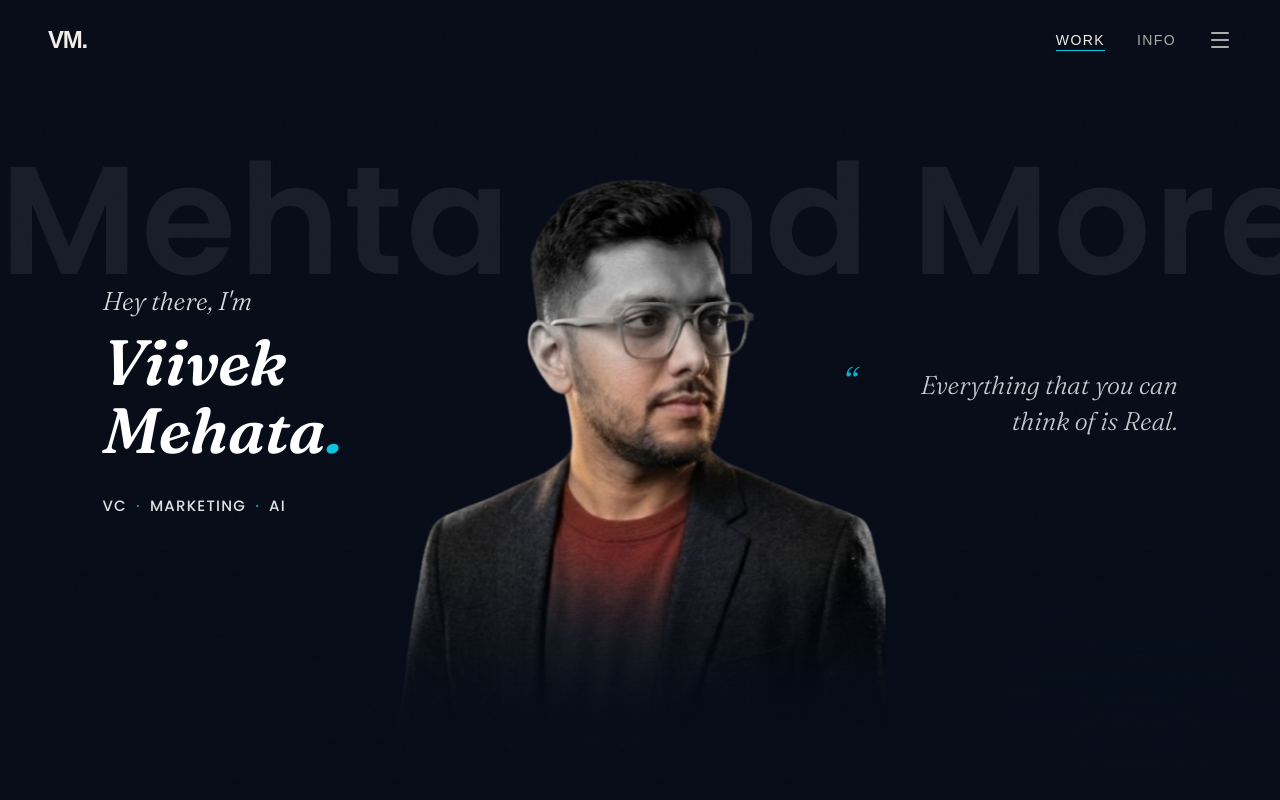
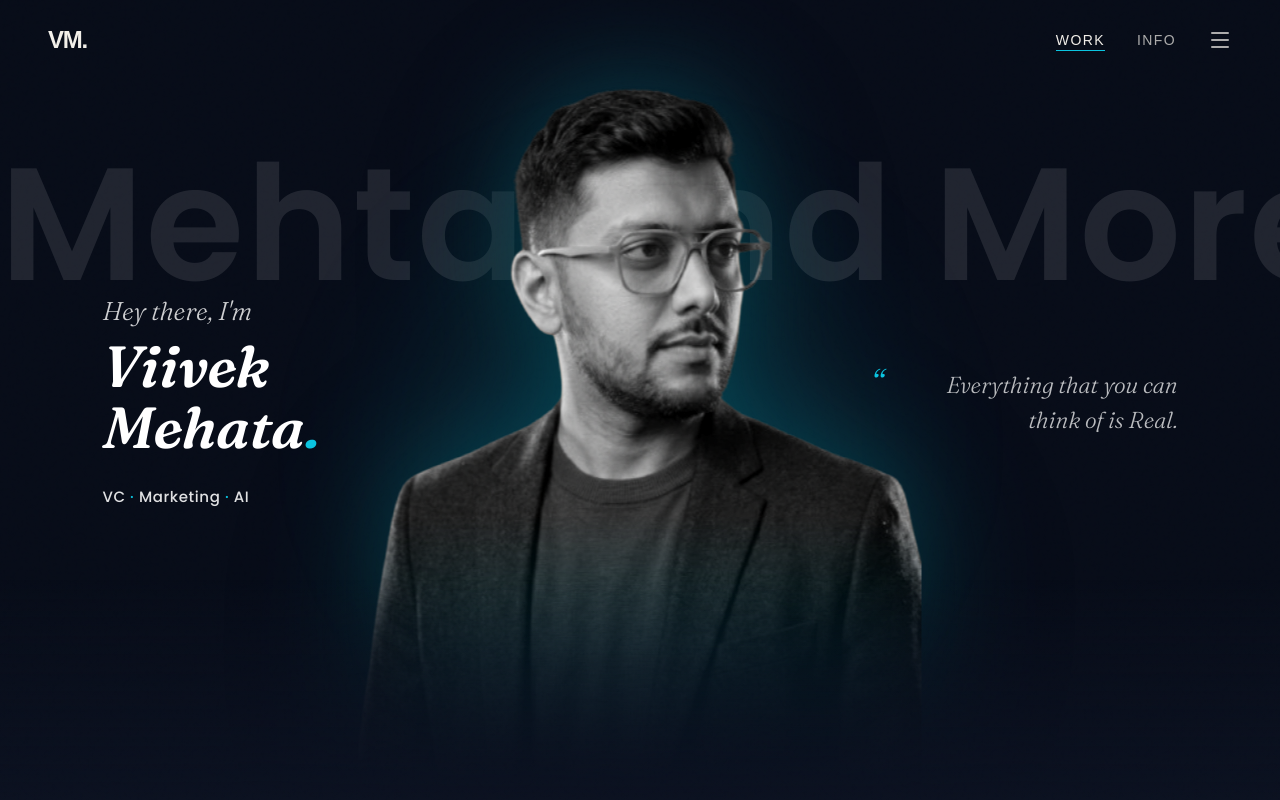
Before and after one commit to Viivek16/portfolio, a React (Vite) app: page / in a window 1280 px wide. Shown: the top 800 px of the page. Built offline with nearby package versions, Linux system fonts and the light colour scheme; a web font is replaced by a local one.

Commit message:
feat(work): enlarge hero portrait, restore cyan aura, fix figure-only cursor color-reveal (alpha hit-test)

```diff
--- a/src/components/Hero.jsx
+++ b/src/components/Hero.jsx
@@ -1,171 +1,150 @@
 import { useRef, useEffect } from 'react';
-import { motion, useMotionValue, useSpring, useTransform, useMotionTemplate } from 'framer-motion';
+import { motion } from 'framer-motion';
 
-// Emil Kowalski strong ease-out for UI interactions
-const EASE = [0.23, 1, 0.32, 1];
+const EASE = [0.25, 0.46, 0.45, 0.94];
 const GUTTER = '8vw';
-const NEXT_BG = '#070C18';
+const NEXT_BG = '#0B1120';
 
 const Hero = () => {
   const sectionRef = useRef(null);
+  const wordmarkRef = useRef(null);
+  const tiltRef = useRef(null);
+  const grayRef = useRef(null);
+  const colorRef = useRef(null);
+  const hit = useRef({ ctx: null, w: 0, h: 0 });
 
-  // Motion values for normalized mouse position [-1, 1]
-  const mouseX = useMotionValue(0);
-  const mouseY = useMotionValue(0);
-
-  // Spring physics for natural, interruption-friendly motion
-  const springConfig = { stiffness: 100, damping: 20, mass: 0.5 };
-  const smoothX = useSpring(mouseX, springConfig);
-  const smoothY = useSpring(mouseY, springConfig);
-
-  // Mapped transforms for 3D tilt
-  const rotateX = useTransform(smoothY, [-1, 1], [6, -6]);
-  const rotateY = useTransform(smoothX, [-1, 1], [-6, 6]);
-
-  // Mapped transforms for interactive masking
-  const maskX = useTransform(smoothX, [-1, 1], ['10%', '90%']);
-  const maskY = useTransform(smoothY, [-1, 1], ['10%', '90%']);
-  const maskImage = useMotionTemplate`radial-gradient(circle 240px at ${maskX} ${maskY}, transparent 0%, transparent 35%, #000 75%)`;
+  const buildHit = () => {
+    const img = colorRef.current;
+    if (!img || !img.naturalWidth) return;
+    const c = document.createElement('canvas');
+    c.width = img.naturalWidth; c.height = img.naturalHeight;
+    const ctx = c.getContext('2d', { willReadFrequently: true });
+    try { ctx.drawImage(img, 0, 0); hit.current = { ctx, w: img.naturalWidth, h: img.naturalHeight }; }
+    catch (_) { hit.current = { ctx: null, w: 0, h: 0 }; }
+  };
 
   useEffect(() => {
+    if (colorRef.current && colorRef.current.complete) buildHit();
+
     const section = sectionRef.current;
-    if (!section) return;
+    const gray = grayRef.current;
+    if (!section || !gray) return;
+    let raf = null;
 
-    const onMove = (e) => {
-      const rect = section.getBoundingClientRect();
-      const nx = ((e.clientX - rect.left) / rect.width) * 2 - 1;
-      const ny = ((e.clientY - rect.top) / rect.height) * 2 - 1;
-      mouseX.set(nx);
-      mouseY.set(ny);
+    // global subtle parallax: portrait tilts, wordmark counter-shifts (depth)
+    const onSectionMove = (e) => {
+      if (raf) return;
+      raf = requestAnimationFrame(() => {
+        raf = null;
+        const r = section.getBoundingClientRect();
+        const nx = (((e.clientX - r.left) - r.width / 2) / (r.width / 2));
+        const ny = (((e.clientY - r.top) - r.height / 2) / (r.height / 2));
+        if (tiltRef.current) {
+          tiltRef.current.style.setProperty('--rx', (nx * 5).toFixed(2));
+          tiltRef.current.style.setProperty('--ry', (ny * -4).toFixed(2));
+        }
+        if (wordmarkRef.current) {
+          wordmarkRef.current.style.setProperty('--wx', (nx * -14).toFixed(1));
+        }
+      });
     };
+    const onSectionLeave = () => {
+      if (tiltRef.current) { tiltRef.current.style.setProperty('--rx', '0'); tiltRef.current.style.setProperty('--ry', '0'); }
+      if (wordmarkRef.current) wordmarkRef.current.style.setProperty('--wx', '0');
+    };
+    section.addEventListener('mousemove', onSectionMove);
+    section.addEventListener('mouseleave', onSectionLeave);
 
-    const onLeave = () => {
-      // Return gently to center via springs
-      mouseX.set(0);
-      mouseY.set(0);
+    // figure-only color reveal: alpha hit-test on the portrait itself
+    const hide = () => { gray.style.setProperty('--mx', '-9999px'); gray.style.setProperty('--my', '-9999px'); };
+    const onGrayMove = (e) => {
+      const ox = e.offsetX, oy = e.offsetY;
+      const { ctx, w, h } = hit.current;
+      if (!ctx) { hide(); return; }
+      const nx = Math.floor(ox * (w / gray.clientWidth));
+      const ny = Math.floor(oy * (h / gray.clientHeight));
+      if (nx < 0 || ny < 0 || nx >= w || ny >= h) { hide(); return; }
+      let a = 0;
+      try { a = ctx.getImageData(nx, ny, 1, 1).data[3]; } catch (_) { a = 0; }
+      if (a > 30) { gray.style.setProperty('--mx', ox + 'px'); gray.style.setProperty('--my', oy + 'px'); }
+      else hide();
     };
-
-    section.addEventListener('mousemove', onMove);
-    section.addEventListener('mouseleave', onLeave);
+    gray.addEventListener('mousemove', onGrayMove);
+    gray.addEventListener('mouseleave', hide);
 
     return () => {
-      section.removeEventListener('mousemove', onMove);
-      section.removeEventListener('mouseleave', onLeave);
+      section.removeEventListener('mousemove', onSectionMove);
+      section.removeEventListener('mouseleave', onSectionLeave);
+      gray.removeEventListener('mousemove', onGrayMove);
+      gray.removeEventListener('mouseleave', hide);
+      if (raf) cancelAnimationFrame(raf);
     };
-  }, [mouseX, mouseY]);
+  }, []);
 
-  // Premium reveal: incorporates scale & blur transitions
   const reveal = (delay) => ({
-    initial: { opacity: 0, y: 32, scale: 0.96, filter: 'blur(8px)' },
-    animate: { opacity: 1, y: 0, scale: 1, filter: 'blur(0px)' },
-    transition: { duration: 1.2, delay, ease: EASE },
+    initial: { opacity: 0, y: 24 },
+    animate: { opacity: 1, y: 0 },
+    transition: { duration: 0.7, delay, ease: EASE },
   });
 
   return (
     <section ref={sectionRef} className="hero-root">
       <style>{`
-        .hero-root { position: relative; width: 100%; min-height: 100vh; overflow: hidden; background: #070C18; isolation: isolate; margin: 0; padding: 0; }
-
-        .hero-glow {
-          position: absolute; left: 50%; top: 54%; transform: translate(-50%, -50%);
-          width: min(1000px, 80vw); height: min(1000px, 80vw); border-radius: 50%;
-          background: radial-gradient(closest-side, rgba(9, 146, 194, 0.16), rgba(10, 196, 224, 0.05) 45%, transparent 70%);
-          filter: blur(50px); z-index: 1; pointer-events: none;
-        }
-
-        .hero-wordmark {
-          position: absolute; top: 18%; left: 0; right: 0; text-align: center; z-index: 1; pointer-events: none;
-          font-family: 'Poppins', sans-serif; font-weight: 700; font-size: clamp(56px, 12vw, 184px);
-          line-height: 1; letter-spacing: 0.02em; color: rgba(255, 255, 255, 0.07); white-space: nowrap;
-          user-select: none;
-        }
-
-        .hero-portrait-wrap {
-          position: absolute; left: 50%; bottom: 0; height: min(82vh, 760px); width: auto; z-index: 2;
-          transform-style: preserve-3d;
-          filter: drop-shadow(0 20px 40px rgba(0,0,0,0.65)) drop-shadow(0 0 50px rgba(10,196,224,0.12));
-          will-change: transform;
-        }
-
-        .hero-portrait-fade {
-          position: relative; height: 100%; width: auto;
-          -webkit-mask-image: linear-gradient(to bottom, #000 0%, #000 65%, rgba(0,0,0,0.2) 86%, transparent 100%);
-          mask-image: linear-gradient(to bottom, #000 0%, #000 65%, rgba(0,0,0,0.2) 86%, transparent 100%);
-        }
-
-        .hero-portrait-fade img { height: 100%; width: auto; display: block; }
-
-        .hero-portrait-color { position: relative; z-index: 1; }
-
-        .hero-portrait-gray {
-          position: absolute; inset: 0; z-index: 2;
-          filter: grayscale(1) contrast(1.08) brightness(1.02);
-          will-change: mask-image;
-        }
-
-        .hero-left { position: absolute; left: ${GUTTER}; top: 50%; transform: translateY(-50%); z-index: 10; max-width: 28vw; text-align: left; }
-        .hero-right { position: absolute; right: ${GUTTER}; top: 46%; transform: translateY(-50%); z-index: 10; max-width: 24vw; text-align: right; }
-
-        .hero-eyebrow { font-family: 'Fraunces', serif; font-style: italic; font-weight: 300; font-size: clamp(22px, 2vw, 31px); color: rgba(255,255,255,0.85); margin: 0 0 8px 0; }
-        .hero-name { font-family: 'Fraunces', serif; font-style: italic; font-weight: 600; font-size: clamp(40px, 5.5vw, 64px); line-height: 1.05; color: #ffffff; margin: 0; }
-        .hero-triad { font-family: 'Poppins', sans-serif; font-weight: 500; font-size: 15px; letter-spacing: 0.08em; text-transform: uppercase; color: rgba(255,255,255,0.88); margin: 32px 0 0 0; }
-        .hero-triad .dot { color: #0AC4E0; margin: 0 4px; opacity: 0.8; }
-
-        .hero-quote { font-family: 'Fraunces', serif; font-style: italic; font-weight: 300; font-size: clamp(20px, 2vw, 28px); line-height: 1.4; color: rgba(255,255,255,0.78); margin: 0; position: relative; }
-        .hero-quote .qmark { font-family: 'Fraunces', serif; font-style: italic; color: #0AC4E0; font-size: 1.6em; position: absolute; left: -0.7em; top: -0.35em; opacity: 0.9; }
-
-        .hero-blend { position: absolute; left: 0; right: 0; bottom: 0; height: 250px; background: linear-gradient(to bottom, rgba(7,12,24,0) 0%, ${NEXT_BG} 100%); z-index: 5; pointer-events: none; }
-
-        @media (max-width: 768px) {
-          .hero-portrait-wrap { height: 55vh; transform: translateX(-50%) !important; transition: none; }
-          .hero-portrait-gray { -webkit-mask-image: none !important; mask-image: none !important; }
-          .hero-wordmark { top: 12%; font-size: clamp(40px, 16vw, 76px); }
-          .hero-left { position: relative; left: auto; top: auto; transform: none; max-width: 100%; text-align: center; padding: 120px 24px 0; }
-          .hero-right { position: relative; right: auto; top: auto; transform: none; max-width: 100%; text-align: center; padding: 32px 24px 64px; }
-          .hero-quote .qmark { position: static; margin-right: 4px; }
+        .hero-root{position:relative;width:100%;min-height:100vh;overflow:hidden;background:#070C18;isolation:isolate;margin:0;padding:0;}
+        .hero-glow{position:absolute;left:50%;top:56%;transform:translate(-50%,-50%);width:min(960px,72vw);height:min(960px,72vw);border-radius:50%;background:radial-gradient(closest-side,rgba(9,146,194,0.18),rgba(10,196,224,0.06) 45%,transparent 70%);filter:blur(46px);z-index:1;pointer-events:none;}
+        .hero-wordmark-wrap{position:absolute;top:18%;left:0;right:0;text-align:center;z-index:1;pointer-events:none;transform:translateX(calc(var(--wx,0)*1px));transition:transform .25s ease-out;}
+        .hero-wordmark{font-family:'Poppins',sans-serif;font-weight:700;font-size:clamp(56px,12.5vw,196px);line-height:1;letter-spacing:0.01em;color:rgba(255,255,255,0.10);white-space:nowrap;}
+        .hero-portrait-pos{position:absolute;left:50%;bottom:0;transform:translateX(-50%);z-index:2;}
+        .hero-portrait-tilt{transform:perspective(1100px) rotateY(calc(var(--rx,0)*1deg)) rotateX(calc(var(--ry,0)*1deg));transition:transform .2s ease-out;filter:drop-shadow(0 0 55px rgba(10,196,224,0.32)) drop-shadow(0 22px 48px rgba(0,0,0,0.6));will-change:transform;}
+        .hero-portrait-fade{position:relative;height:min(94vh,900px);width:auto;-webkit-mask-image:linear-gradient(to bottom,#000 0%,#000 62%,rgba(0,0,0,0.35) 85%,transparent 100%);mask-image:linear-gradient(to bottom,#000 0%,#000 62%,rgba(0,0,0,0.35) 85%,transparent 100%);}
+        .hero-portrait-fade img{height:100%;width:auto;display:block;}
+        .hero-portrait-color{position:relative;z-index:1;}
+        .hero-portrait-gray{position:absolute;top:0;left:0;height:100%;width:auto;z-index:2;filter:grayscale(1) contrast(1.06) brightness(1.05);-webkit-mask-image:radial-gradient(circle 170px at var(--mx,-9999px) var(--my,-9999px),transparent 0%,transparent 40%,#000 72%);mask-image:radial-gradient(circle 170px at var(--mx,-9999px) var(--my,-9999px),transparent 0%,transparent 40%,#000 72%);}
+        .hero-left{position:absolute;left:${GUTTER};top:50%;transform:translateY(-50%);z-index:10;max-width:24vw;text-align:left;}
+        .hero-right{position:absolute;right:${GUTTER};top:46%;transform:translateY(-50%);z-index:10;max-width:22vw;text-align:right;}
+        .hero-eyebrow{font-family:'Fraunces',serif;font-style:italic;font-weight:300;font-size:clamp(22px,2vw,31px);color:rgba(255,255,255,0.80);margin:0 0 6px 0;}
+        .hero-name{font-family:'Fraunces',serif;font-style:italic;font-weight:600;font-size:clamp(40px,5vw,58px);line-height:1.05;color:#ffffff;margin:0;}
+        .hero-triad{font-family:'Poppins',sans-serif;font-weight:500;font-size:15px;letter-spacing:0.04em;color:rgba(255,255,255,0.88);margin:28px 0 0 0;}
+        .hero-triad .dot{color:#0AC4E0;}
+        .hero-quote{font-family:'Fraunces',serif;font-style:italic;font-weight:300;font-size:clamp(18px,1.8vw,25px);line-height:1.5;color:rgba(255,255,255,0.72);margin:0;position:relative;}
+        .hero-quote .qmark{font-family:'Fraunces',serif;font-style:italic;color:#0AC4E0;font-size:1.6em;position:absolute;left:-0.7em;top:-0.35em;}
+        .hero-blend{position:absolute;left:0;right:0;bottom:0;height:220px;background:linear-gradient(to bottom,rgba(7,12,24,0) 0%,${NEXT_BG} 100%);z-index:5;pointer-events:none;}
+        @media (max-width:768px){
+          .hero-portrait-tilt{transform:none;transition:none;}
+          .hero-portrait-fade{height:56vh;}
+          .hero-portrait-gray{-webkit-mask-image:none;mask-image:none;}
+          .hero-wordmark-wrap{top:12%;transform:none;}
+          .hero-wordmark{font-size:clamp(40px,16vw,78px);}
+          .hero-left{position:relative;left:auto;top:auto;transform:none;max-width:100%;text-align:center;padding:130px 24px 0;}
+          .hero-right{position:relative;right:auto;top:auto;transform:none;max-width:100%;text-align:center;padding:24px 24px 64px;}
+          .hero-quote .qmark{position:static;}
         }
       `}</style>
 
-      <motion.div
-        className="hero-glow"
-        animate={{ scale: [1, 1.04, 1], opacity: [0.75, 1, 0.75] }}
-        transition={{ duration: 7, repeat: Infinity, ease: "easeInOut" }}
-      />
+      <div className="hero-glow" />
 
-      <motion.div className="hero-wordmark" {...reveal(0)}>Mehta and More</motion.div>
+      <div className="hero-wordmark-wrap" ref={wordmarkRef}>
+        <motion.div className="hero-wordmark" {...reveal(0)}>Mehta and More</motion.div>
+      </div>
 
-      <motion.div
-        className="hero-portrait-wrap"
-        style={{
-          x: '-50%',
-          rotateX,
-          rotateY,
-          perspective: 1400
-        }}
-        {...reveal(0.15)}
-      >
-        <div className="hero-portrait-fade">
-          <img className="hero-portrait-color" src="/images/lander/hero.png" alt="Viivek Mehata" />
-          <motion.img
-            className="hero-portrait-gray"
-            src="/images/lander/hero.png"
-            alt=""
-            aria-hidden="true"
-            style={{
-              WebkitMaskImage: maskImage,
-              maskImage: maskImage
-            }}
-          />
-        </div>
-      </motion.div>
+      <div className="hero-portrait-pos">
+        <motion.div {...reveal(0.15)}>
+          <div className="hero-portrait-tilt" ref={tiltRef}>
+            <div className="hero-portrait-fade">
+              <img className="hero-portrait-color" ref={colorRef} onLoad={buildHit} src="/images/lander/hero.png" alt="Viivek Mehata" />
+              <img className="hero-portrait-gray" ref={grayRef} src="/images/lander/hero.png" alt="" aria-hidden="true" />
+            </div>
+          </div>
+        </motion.div>
+      </div>
 
       <div className="hero-left">
-        <motion.p className="hero-eyebrow" {...reveal(0.35)}>Hey there, I&apos;m</motion.p>
-        <motion.h1 className="hero-name" {...reveal(0.50)}>Viivek<br />Mehata<span style={{ color: '#0AC4E0' }}>.</span></motion.h1>
-        <motion.p className="hero-triad" {...reveal(0.65)}>VC <span className="dot">·</span> Marketing <span className="dot">·</span> AI</motion.p>
+        <motion.p className="hero-eyebrow" {...reveal(0.30)}>Hey there, I&apos;m</motion.p>
+        <motion.h1 className="hero-name" {...reveal(0.40)}>Viivek<br />Mehata<span style={{ color: '#0AC4E0' }}>.</span></motion.h1>
+        <motion.p className="hero-triad" {...reveal(0.55)}>VC <span className="dot">·</span> Marketing <span className="dot">·</span> AI</motion.p>
       </div>
 
-      <motion.div className="hero-right" {...reveal(0.80)}>
+      <motion.div className="hero-right" {...reveal(0.65)}>
         <p className="hero-quote"><span className="qmark">&ldquo;</span>Everything that you can think of is Real.</p>
       </motion.div>
 
```
